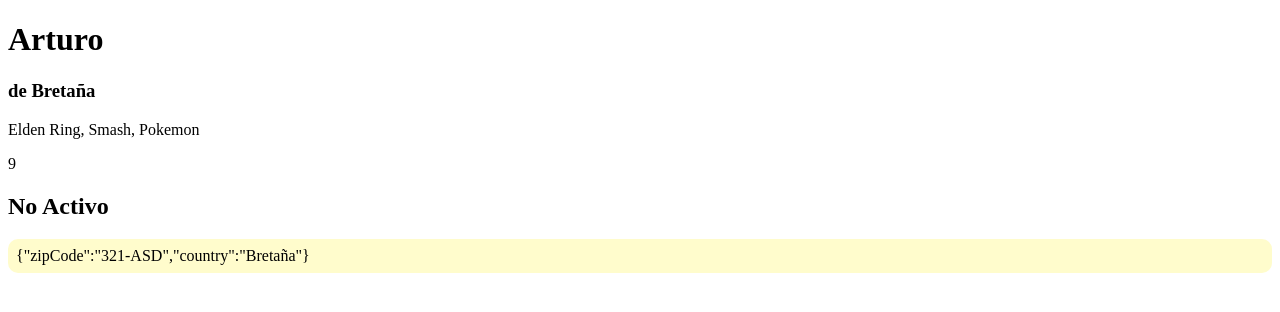
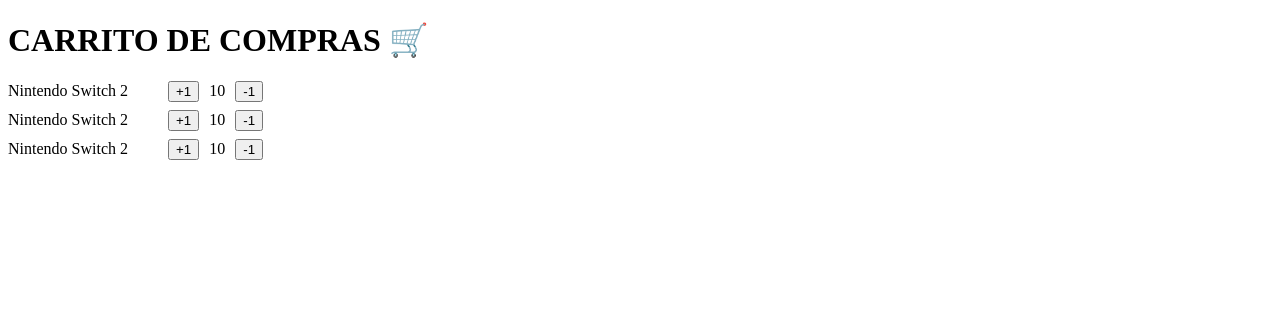
Before and after one commit to alvinoDev/react, a React (Vite) app in the folder 02-first-steps/: page / in a window 1280 px wide. Shown: the top 312 px of the page. Built offline with nearby package versions, Linux system fonts and the light colour scheme.

Commit message:
feat: Componente - ItemCounter

```diff
--- a/02-first-steps/src/FirstStepsApp.tsx
+++ b/02-first-steps/src/FirstStepsApp.tsx
@@ -1,14 +1,13 @@
+import { ItemCounter } from "./shopping-cart/ItemCounter";
+
 export function FirstStepsApp() {
   return (
     <>
-      <h1>HELLO WORLD!</h1>
-      <p>Example paragraph!!</p>
+      <h1>CARRITO DE COMPRAS 🛒</h1>
 
-      <button>Click me!</button>
-
-      <div>
-        <h2>This element is inside a div</h2>
-      </div>
+      <ItemCounter />
+      <ItemCounter />
+      <ItemCounter />
     </>
   );
 }
--- a/02-first-steps/src/main.tsx
+++ b/02-first-steps/src/main.tsx
@@ -1,10 +1,10 @@
 import { StrictMode } from 'react'
 import { createRoot } from 'react-dom/client'
-// import { FirstStepsApp } from './FirstStepsApp'
-import { MyAwesomeApp } from './MyAwesomeApp'
+import { FirstStepsApp } from './FirstStepsApp'
+// import { MyAwesomeApp } from './MyAwesomeApp'
 
 createRoot(document.getElementById('root')!).render(
   <StrictMode>
-    <MyAwesomeApp />
+    <FirstStepsApp />
   </StrictMode>,
 )
--- /dev/null
+++ b/02-first-steps/src/shopping-cart/ItemCounter.tsx
@@ -0,0 +1,19 @@
+export const ItemCounter = () => {
+  return (
+    <>
+      <section
+        style={{
+          display: "flex",
+          alignItems: "center",
+          gap: 10,
+          marginBottom: 8,
+        }}
+      >
+        <span style={{ width: 150 }}>Nintendo Switch 2</span>
+        <button> +1 </button>
+        <span>10</span>
+        <button> -1 </button>
+      </section>
+    </>
+  );
+};
```
